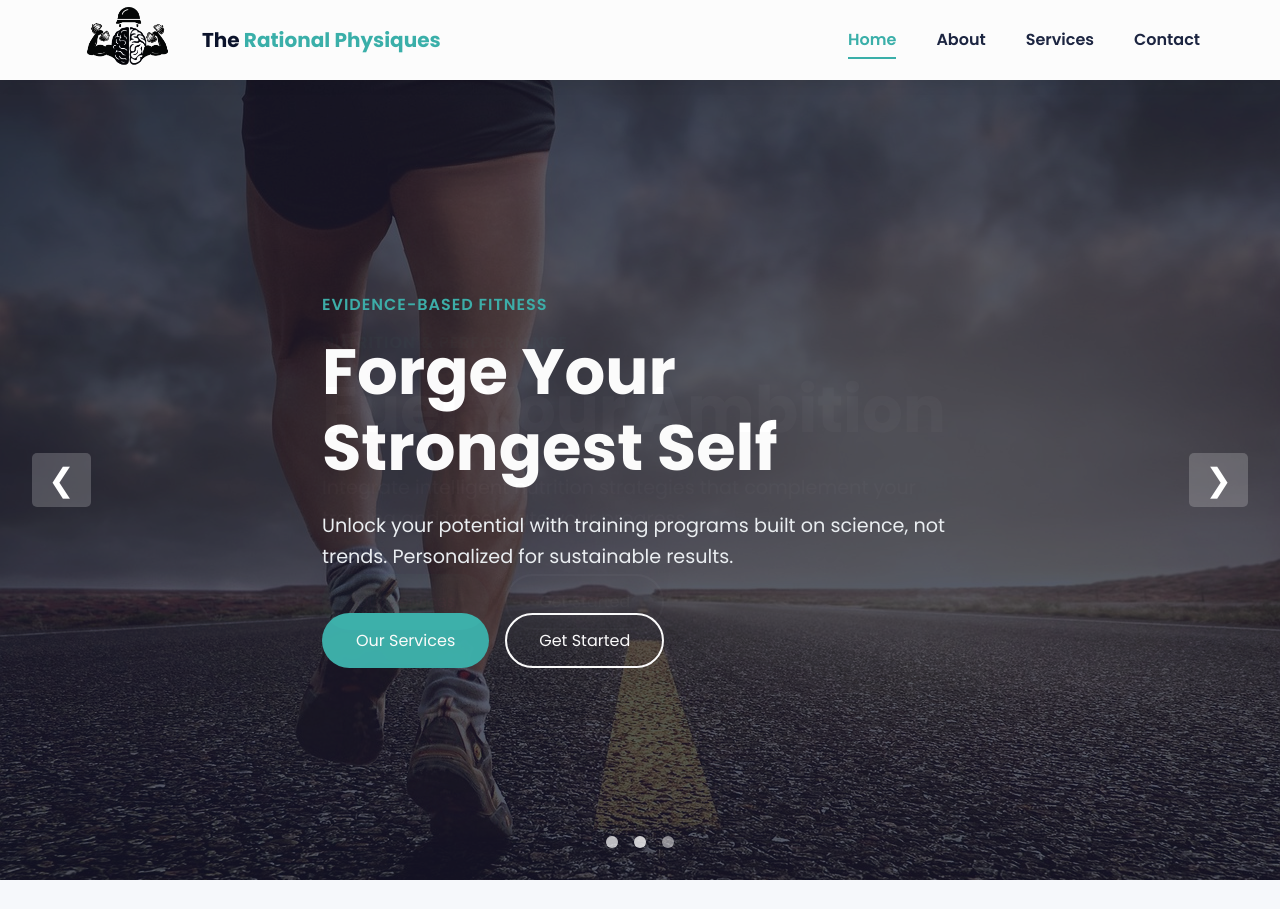
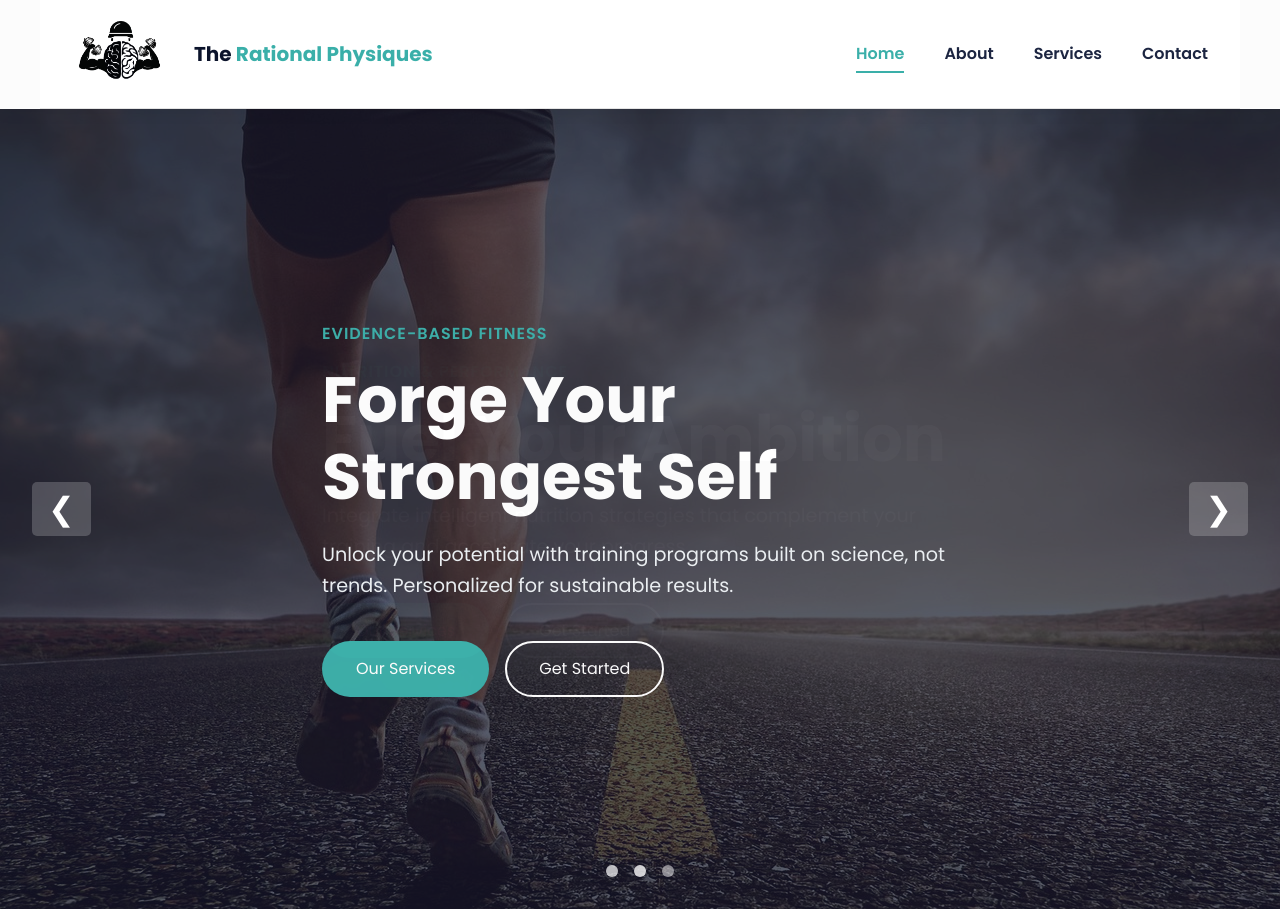
Before and after one commit to SudipCode/ewt, a plain HTML site: page index.html in a window 1280 px wide. Shown: the top 909 px of the page. Drawn offline with Linux system fonts and the light colour scheme.

Commit message:
code have been change

```diff
--- a/style.css
+++ b/style.css
@@ -158,13 +158,13 @@ p {
 }
 
 .navbar {
-    display: flex;
-    position: relative;
-    justify-content: space-between;
-    align-items: center;
-    height: 5rem;
-    padding: 15px 40px;
-    transition: height 0.3s ease;
+  display: flex;
+  justify-content: space-between;
+  align-items: center;
+  padding: px 50px;
+  background: #ffffff;
+  border-bottom: 1px solid #e4e4e4;
+  transition: height 0.3s ease;
 
 }
 
```
